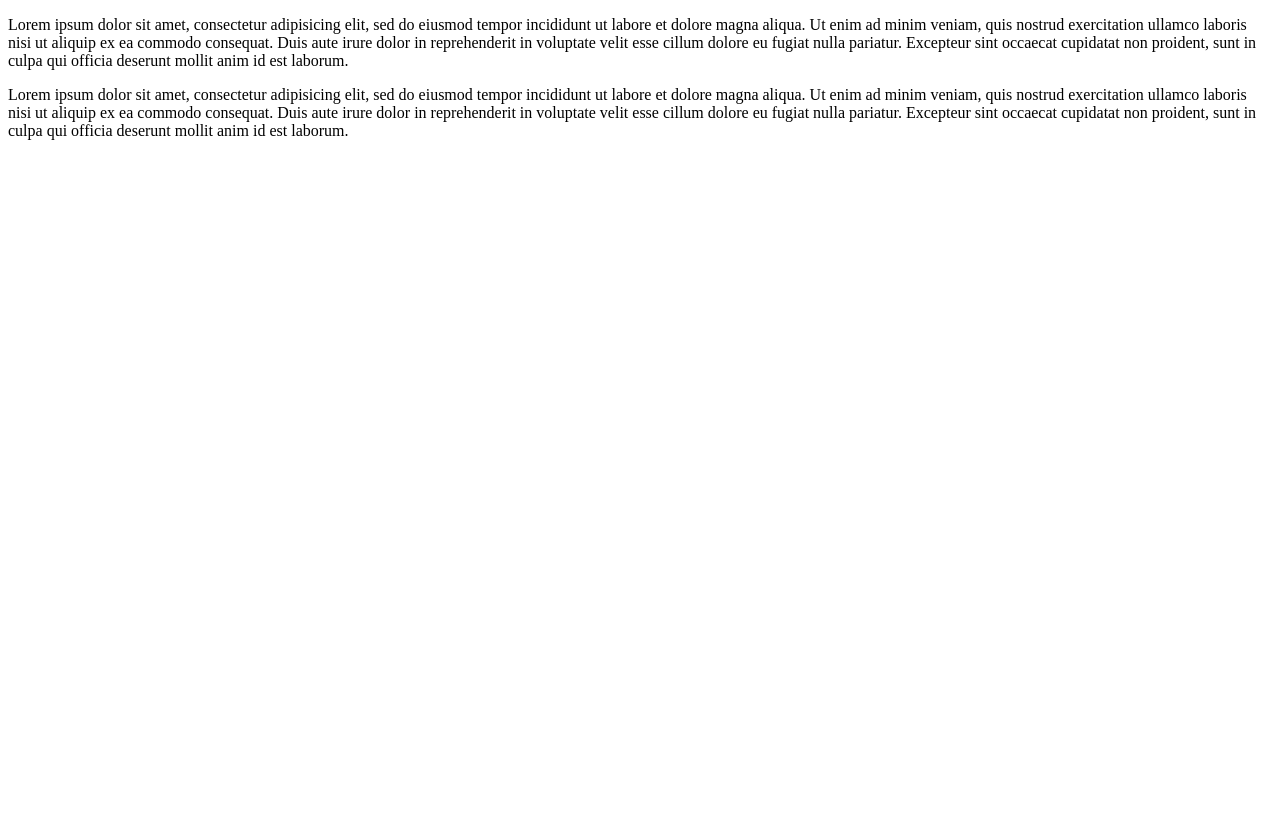
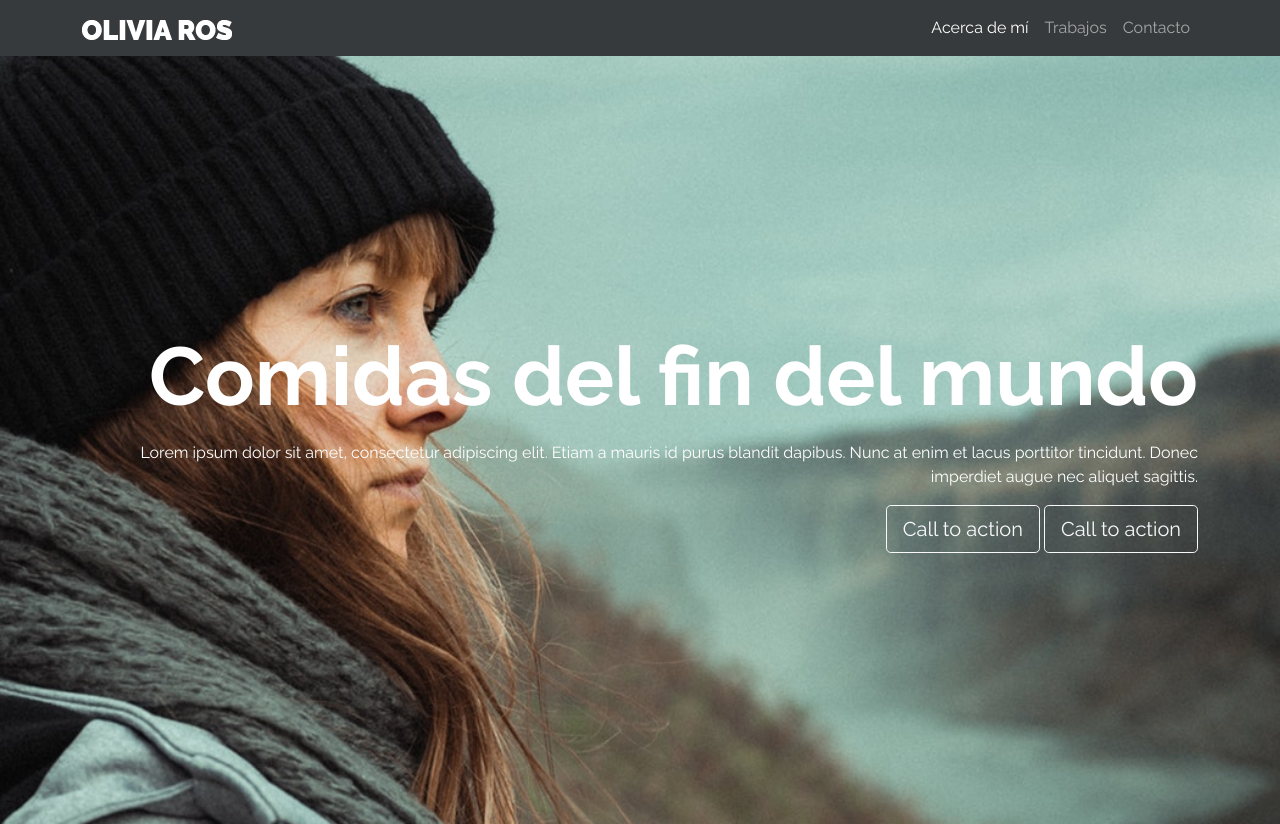
Before and after one commit to AlexanderValdin/olivia-ros, a plain HTML site: page index.html in a window 1280 px wide. Before the commit the page ends 800 px from the top, so only its background shows below. Drawn offline with nearby package versions, Linux system fonts and the light colour scheme.

Commit message:
commit pre primer push

```diff
--- a/assets/css/style.css
+++ b/assets/css/style.css
@@ -0,0 +1,17 @@
+* {
+  font-family: Raleway,sans-serif;
+}
+
+nav {
+  background-color: #373A3C;
+}
+
+.bg-image {
+  background-repeat: no-repeat;
+  background-size: cover;
+}
+
+h1 {
+  font-size: 82px;
+  font-weight: bold;
+}
--- a/index.html
+++ b/index.html
@@ -3,11 +3,65 @@
   <head>
     <meta charset="utf-8">
     <meta name="viewport" content="width=device-width, initial-scale=1.0">
+    <!-- bootstrap css -->
+    <link href="https://cdn.jsdelivr.net/npm/bootstrap@5.0.1/dist/css/bootstrap.min.css" rel="stylesheet" integrity="sha384-+0n0xVW2eSR5OomGNYDnhzAbDsOXxcvSN1TPprVMTNDbiYZCxYbOOl7+AMvyTG2x" crossorigin="anonymous">
+
+    <!-- google fonts -->
+    <link rel="preconnect" href="https://fonts.gstatic.com">
+    <link href="https://fonts.googleapis.com/css2?family=Raleway:wght@400;700&display=swap" rel="stylesheet">
+
+    <!--font awesome-->
+    <link rel="stylesheet" href="https://use.fontawesome.com/releases/v5.15.3/css/all.css" integrity="sha384-SZXxX4whJ79/gErwcOYf+zWLeJdY/qpuqC4cAa9rOGUstPomtqpuNWT9wdPEn2fk" crossorigin="anonymous">
+
+    <!-- css style -->
+
+    <link rel="stylesheet" href="assets/css/style.css">
     <title></title>
   </head>
   <body>
-    <p>Lorem ipsum dolor sit amet, consectetur adipisicing elit, sed do eiusmod tempor incididunt ut labore et dolore magna aliqua. Ut enim ad minim veniam, quis nostrud exercitation ullamco laboris nisi ut aliquip ex ea commodo consequat. Duis aute irure dolor in reprehenderit in voluptate velit esse cillum dolore eu fugiat nulla pariatur. Excepteur sint occaecat cupidatat non proident, sunt in culpa qui officia deserunt mollit anim id est laborum.</p>
-    <p>Lorem ipsum dolor sit amet, consectetur adipisicing elit, sed do eiusmod tempor incididunt ut labore et dolore magna aliqua. Ut enim ad minim veniam, quis nostrud exercitation ullamco laboris nisi ut aliquip ex ea commodo consequat. Duis aute irure dolor in reprehenderit in voluptate velit esse cillum dolore eu fugiat nulla pariatur. Excepteur sint occaecat cupidatat non proident, sunt in culpa qui officia deserunt mollit anim id est laborum.</p>
 
+    <nav class="navbar navbar-expand-lg navbar-dark">
+      <div class="container">
+        <a class="navbar-brand" href="#">
+          <img src="assets/img/logo.png" alt="">
+        </a>
+        <button class="navbar-toggler" type="button" data-toggle="collapse" data-target="#navbarNavAltMarkup" aria-controls="navbarNavAltMarkup" aria-expanded="false" aria-label="Toggle navigation">
+          <span class="navbar-toggler-icon"></span>
+        </button>
+        <div class="collapse navbar-collapse" id="navbarNavAltMarkup">
+          <div class="navbar-nav ms-auto">
+            <a class="nav-item nav-link active" href="#">Acerca de mí <span class="sr-only">(current)</span></a>
+            <a class="nav-item nav-link" href="#">Trabajos</a>
+            <a class="nav-item nav-link" href="#">Contacto</a>
+          </div>
+        </div>
+      </div>
+
+  </nav>
+
+
+
+
+  <div class="p-5 bg-image" style="background-image: url('assets/img/bg-hero.jpg'); height: 60vw; ">
+
+    <div class="container d-flex justify-content-end align-items-center h-100">
+
+        <div class="text-white text-end">
+          <h1 class="mb-3">Comidas del fin del mundo</h1>
+          <p class="mb-3">Lorem ipsum dolor sit amet, consectetur adipiscing elit. Etiam a mauris id purus blandit dapibus. Nunc at enim et lacus porttitor tincidunt. Donec imperdiet augue nec aliquet sagittis.</p>
+          <a class="btn btn-outline-light btn-lg" href="#!" role="button">Call to action</a>
+
+         <a class="btn btn-outline-light btn-lg" href="#!" role="button">Call to action</a>
+
+        </div>
+
+    </div>
+
+
+ </div>
+ <!-- Background image -->
+
+    <script src="https://cdn.jsdelivr.net/npm/@popperjs/core@2.9.2/dist/umd/popper.min.js" integrity="sha384-IQsoLXl5PILFhosVNubq5LC7Qb9DXgDA9i+tQ8Zj3iwWAwPtgFTxbJ8NT4GN1R8p" crossorigin="anonymous"></script>
+    <script src="https://cdn.jsdelivr.net/npm/bootstrap@5.0.1/dist/js/bootstrap.min.js" integrity="sha384-Atwg2Pkwv9vp0ygtn1JAojH0nYbwNJLPhwyoVbhoPwBhjQPR5VtM2+xf0Uwh9KtT" crossorigin="anonymous"></script>
   </body>
 </html>
```
Also changed, not shown: assets/img/bg-hero.jpg (added), assets/img/card-1.jpg (added), assets/img/card-2.jpg (added), assets/img/card-3.jpg (added), assets/img/logo.png (added).
